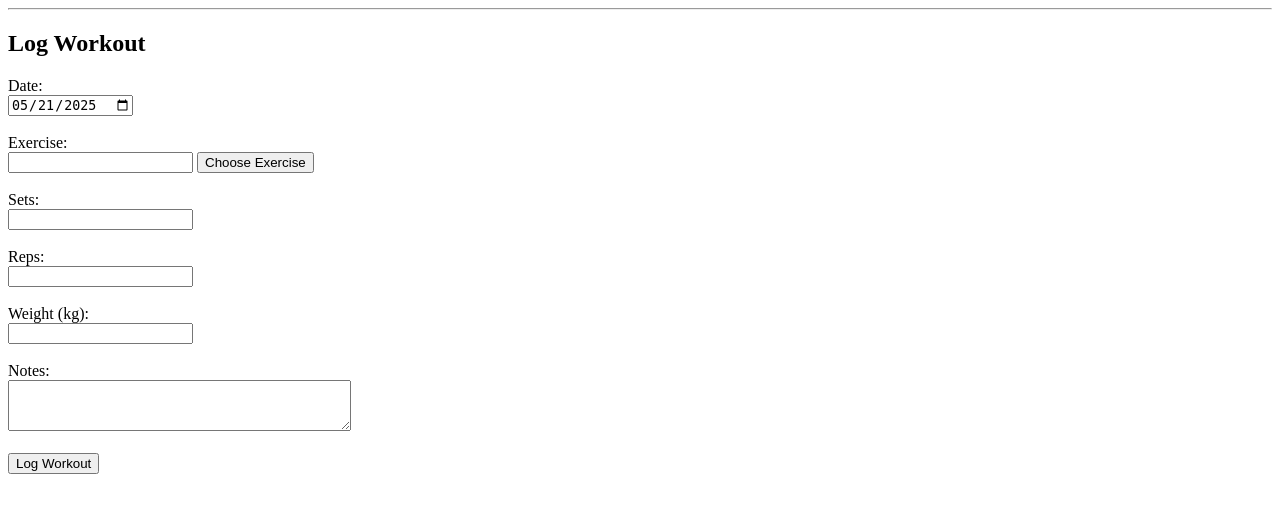
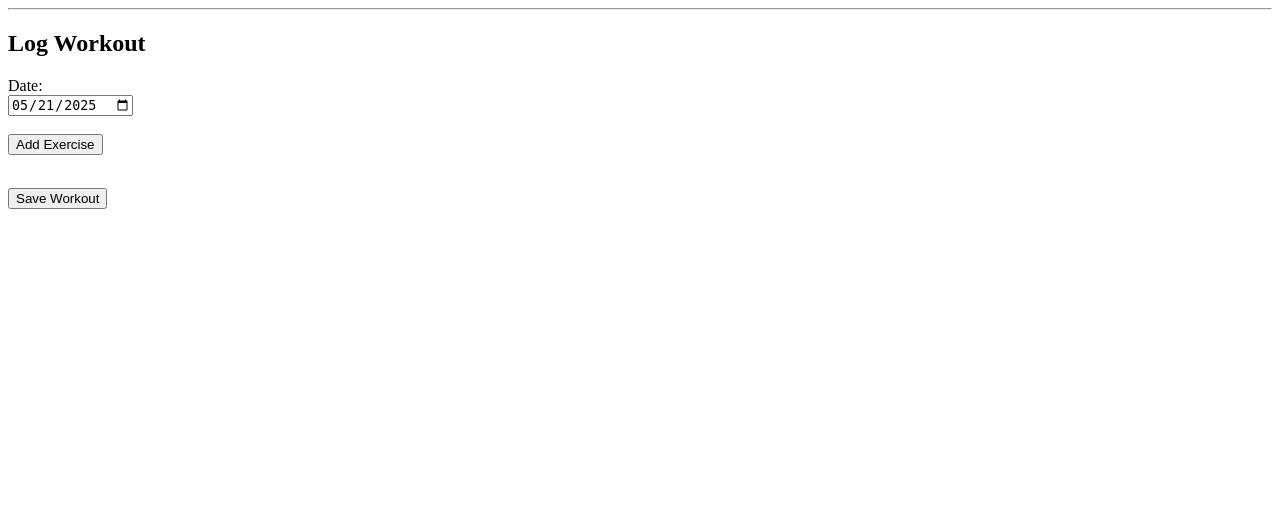
Before and after one commit to Baaangi/Workout_Tracker, a Flask app: page /log_workout in a window 1280 px wide. Shown: the part 26-539 px from the top of the page. Run offline with Flask 3, Linux system fonts and the light colour scheme; a user stored in the database is signed in; data comes from the database, SQL or seed files in the repository.

Commit message:
added better Workout Logger

```diff
--- a/app.py
+++ b/app.py
@@ -34,14 +34,18 @@ def init_db():
     ''')
 
     c.execute('''
-        CREATE TABLE IF NOT EXISTS workouts(
+        CREATE TABLE IF NOT EXISTS workouts (
             id INTEGER PRIMARY KEY AUTOINCREMENT,
+            user_id INTEGER,
             date TEXT NOT NULL,
             exercise TEXT NOT NULL,
-            sets INTEGER NOT NULL,
+            set_number INTEGER NOT NULL,
             reps INTEGER NOT NULL,
             weight REAL,
-            notes TEXT)''')
+            notes TEXT,
+            FOREIGN KEY (user_id) REFERENCES users(id)
+        )
+    ''')
     conn.commit()
     conn.close()
 
@@ -84,6 +88,7 @@ def login():
 
         if user and check_password_hash(user[2], password):
             session['user'] = user[1]
+            session['user_id'] = user[0]
             return redirect('/dashboard')
         else:
             flash("Invalid credentials", "error")
@@ -95,11 +100,12 @@ def dashboard():
     if 'user' not in session:
         return redirect('/login')
 
+
     """ summary card """
     conn = sqlite3.connect('workout_tracker.db')
     c = conn.cursor()
 
-    c.execute('''SELECT date, exercise, sets, reps, weight FROM workouts
+    c.execute('''SELECT date, exercise, set_number, reps, weight FROM workouts
                 ORDER BY date DESC LIMIT 5''')
     recent_workouts = c.fetchall()
 
@@ -121,31 +127,36 @@ def log_workout():
         return redirect('/login')
 
     if request.method == 'POST':
-        date_val = request.form.get('date') or datetime.today().strftime('%Y-%m-%d')
-        exercise = request.form['exercise']
-        sets = request.form['sets']
-        reps = request.form['reps']
-        weight = request.form['weight']
-        notes = request.form['notes']
+        data = request.get_json()
+        user_id = session['user_id']
+        date = data.get('date', datetime.now().strftime("%Y-%m-%d"))
+        entries = data.get('entries', [])
 
         conn = sqlite3.connect('workout_tracker.db')
         c = conn.cursor()
-        c.execute('''INSERT INTO workouts (date, exercise, sets, reps, weight, notes) VALUES (?, ?, ?, ?, ?, ?)''',
-                  (date_val, exercise, sets, reps, weight, notes))
-        conn.commit()
-        conn.close()
-        flash('Workout logged succesfully', 'success')
-        return redirect(url_for('log_workout'))
+        try:
+            for entry in entries:
+                exercise = entry['exercise']
+                for idx, s in enumerate(entry['sets']):
+                    c.execute('''INSERT INTO workouts (user_id, date, exercise, set_number, reps, weight, notes)
+                            VALUES (?, ?, ?, ?, ?, ?, ?)''',
+                            (user_id, date, exercise, idx + 1, s['reps'], s['weight'], s.get('notes','')))
+            conn.commit()
+            return jsonify({'success': True})
+        except Exception as e:
+            print("Error loggin workout:", e)
+            return jsonify({'success': False, 'error': str(e)})
+        finally:
+            conn.close()
 
     conn = sqlite3.connect('workout_tracker.db')
     c = conn.cursor()
-    c.execute('SELECT name, target_muscle_group, equipment FROM exercises ORDER BY name')
+    c.execute("SELECT name, target_muscle_group FROM exercises")
     exercises = c.fetchall()
     conn.close()
 
-    current_date = date.today().isoformat()
+    return render_template('log_workout.html', exercise=exercises, current_date=datetime.now().strftime("%Y-%m-%d"))
 
-    return render_template('log_workout.html', exercise=exercises, current_date=current_date)
 
 
 if __name__ == '__main__':
--- a/templates/log_workout.html
+++ b/templates/log_workout.html
@@ -3,28 +3,18 @@
 
     <h2>Log Workout</h2>
 
-    <form method="POST" action="/log_workout">
         <label for="date">Date:</label><br>
         <input type="date" id="date" name="date" value="{{ current_date }}" required><br><br>
 
-        <label for="exercise">Exercise:</label><br>
-        <input type="text" name="exercise" id="exercise" readonly required>
-        <button type="button" onclick="openModal()">Choose Exercise</button><br><br>
+        <button type="button" onclick="openModal()">Add Exercise</button><br><br>
 
-        <label for="sets">Sets:</label><br>
-        <input type="number" id="sets" name="sets" required><br><br>
+        <div id="setsContainer" style="margin-top: 15px;"></div>
 
-        <label for="reps">Reps:</label><br>
-        <input type="number" id="reps" name="reps" required><br><br>
 
-        <label for="weight">Weight (kg):</label><br>
-        <input type="number" id="weight" name="weight" required><br><br>
+        <div id="workout-entries"></div>
 
-        <label for="notes">Notes:</label><br>
-        <textarea id="notes" name="notes" rows="3" cols="40" required></textarea><br><br>
+        <button type="button" id="saveWorkoutBtn">Save Workout</button>
 
-        <input type="submit" value="Log Workout">
-    </form>
 
     <!-- Modal design -->
      <div id="exerciseModal" class="modal" style=" display:none;">
@@ -64,11 +54,6 @@
             document.getElementById("exerciseModal").style.display = "none";
         }
 
-        function selectExercise(name){
-            document.getElementById("exercise").value = name;
-            closeModal();
-        }
-
         function filterExercises(){
             const input = document.getElementById("searchInput").value.toLowerCase();
             const filter = document.getElementById("muscleFilter").value.toLowerCase();
@@ -81,14 +66,131 @@
                 const matchesText = text.includes(input) || input === "";
                 const matchesMuscle = muscle === filter || filter === "";
 
-                if (matchesText && matchesMuscle) {
-                    card.style.display = "";
-                } else {
-                    card.style.display = "none";
-                }
-
+                card.style.display = (matchesText && matchesMuscle) ? "" : "none";
             });
         }
+
+        function selectExercise(name){
+            closeModal();
+
+            if (document.querySelector(`[data-exercise="${name}"]`)) {
+                alert("Exercise already added");
+                return;
+            }
+
+            const container = document.getElementById("workout-entries");
+
+            const exerciseDiv = document.createElement("div");
+            exerciseDiv.setAttribute("data-exercise", name);
+            exerciseDiv.style.border = "1px solid #ccc";
+            exerciseDiv.style.padding = "10px";
+            exerciseDiv.style.marginBottom = "10px"
+
+            exerciseDiv.innerHTML = `
+                <h4>${name} <button type="button" onclick="removeExercise(this)">Remove</button></h4>
+                <div class="sets"></div>
+                <button type="button" onclick="addSet(this)">Add Set</button>
+            `;
+
+            container.appendChild(exerciseDiv);
+
+            addSet(exerciseDiv.querySelector(".sets"));
+        }
+
+        function removeExercise(button) {
+            button.parentElement.parentElement.remove();
+        }
+
+        function addSet(buttonOrContainer) {
+
+            let setsDiv;
+            if (buttonOrContainer.classList.contains("sets")) {
+            setsDiv = buttonOrContainer;
+            } else {
+            setsDiv = buttonOrContainer.previousElementSibling;
+            }
+
+            const setCount = setsDiv.children.length + 1;
+
+            const setDiv = document.createElement("div");
+            setDiv.style.marginBottom = "5px";
+
+            setDiv.innerHTML = `
+                <label>Set ${setCount}:</label>
+                Reps: <input type="number" class="reps" min="1" required style="width:50px;">
+                Weight (kg): <input type="number" class="weight" min="0" step="0.1" style="width:70px;">
+                Notes: <input type="text" class="notes" style="width:150px;">
+                <button type="button" onclick="removeSet(this)">Remove</button>
+            `;
+
+            setsDiv.appendChild(setDiv);
+        }
+
+        function removeSet(button) {
+            const setDiv = button.parentElement;
+            const setsDiv = setDiv.parentElement;
+            setDiv.remove();
+
+            // Re-label remaining sets
+            [...setsDiv.children].forEach((setEl, i) => {
+            setEl.querySelector("label").textContent = `Set ${i + 1}:`;
+            });
+        }
+
+        // On Save Workout button click, gather data and POST JSON
+        document.getElementById("saveWorkoutBtn").addEventListener("click", () => {
+            const date = document.getElementById("date").value;
+            if (!date) {
+            alert("Please select a date");
+            return;
+            }
+
+            const entries = [];
+            document.querySelectorAll("[data-exercise]").forEach(exDiv => {
+            const exercise = exDiv.getAttribute("data-exercise");
+            const sets = [];
+            exDiv.querySelectorAll(".sets > div").forEach(setDiv => {
+                const reps = setDiv.querySelector(".reps").value;
+                const weight = setDiv.querySelector(".weight").value;
+                const notes = setDiv.querySelector(".notes").value;
+
+                if (!reps) return;
+
+                sets.push({
+                reps: parseInt(reps),
+                weight: weight ? parseFloat(weight) : 0,
+                notes: notes || ""
+                });
+            });
+
+            if (sets.length) {
+                entries.push({ exercise, sets });
+            }
+            });
+
+            if (entries.length === 0) {
+            alert("Add at least one set");
+            return;
+            }
+
+            fetch("/log_workout", {
+            method: "POST",
+            headers: { "Content-Type": "application/json" },
+            body: JSON.stringify({ date, entries }),
+            })
+            .then(res => res.json())
+            .then(data => {
+            if (data.success) {
+                alert("Workout logged successfully!");
+                // Optionally clear the form
+                document.getElementById("workout-entries").innerHTML = "";
+            } else {
+                alert("Failed to log workout");
+            }
+            })
+            .catch(err => alert("Error: " + err));
+        });
+
      </script>
 
 {% endblock %}
```
Also changed, not shown: workout_tracker.db.
